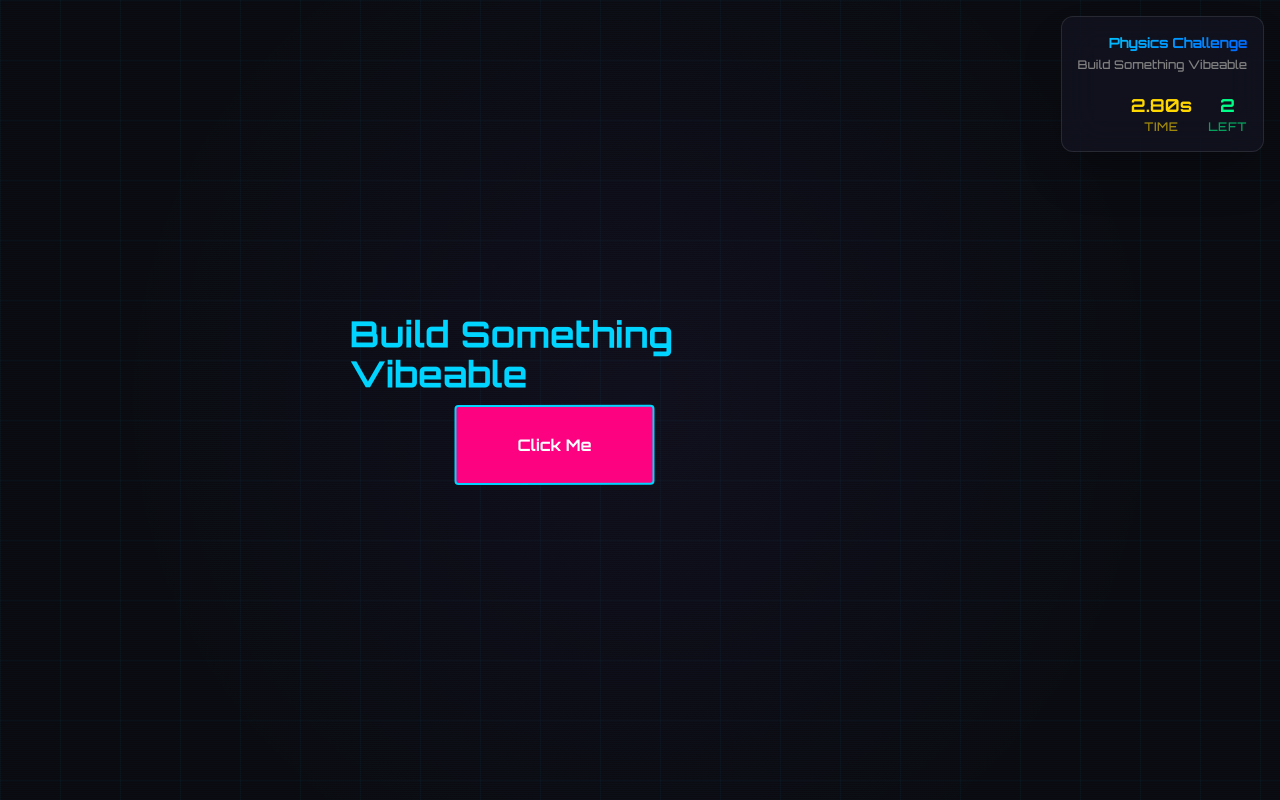
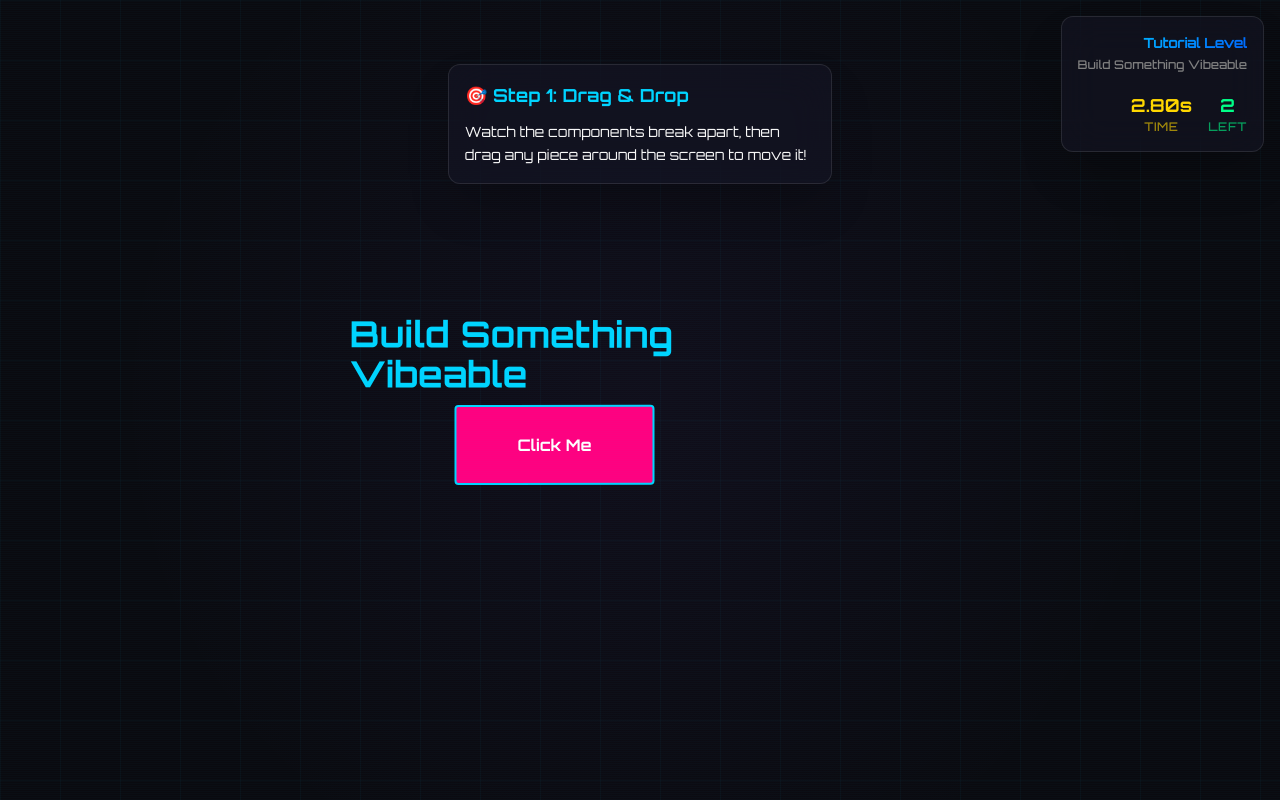
Before and after one commit to Lotus015/vajbaton, a Next.js app: page / in a window 1280 px wide. Both pictures are taken after a click on the button "🚀 START GAME". Built offline with nearby package versions, Linux system fonts and the light colour scheme.

Commit message:
tutorial level

```diff
--- a/src/app/page.tsx
+++ b/src/app/page.tsx
@@ -1,11 +1,16 @@
 'use client';
 
 import { useState, useEffect } from 'react';
-import { motion } from 'framer-motion';
+import { motion, AnimatePresence } from 'framer-motion';
 import PhysicsCanvas from '@/components/PhysicsCanvas';
 import InstructionsModal from '@/components/InstructionsModal';
+import TutorialPopup from '@/components/TutorialPopup';
+import CompletionModal from '@/components/CompletionModal';
 import { Card, CardHeader, CardTitle, CardDescription } from '@/components/ui/card';
+import { Button } from '@/components/ui/Button';
 import { pieces } from '@/types';
+
+type TutorialStep = 'welcome' | 'drag' | 'spacebar' | 'complete' | 'finished';
 
 export default function HomePage() {
   // 1) Local state
@@ -16,6 +21,9 @@ export default function HomePage() {
   const [isGameStarted, setIsGameStarted] = useState(false);
   const [timeElapsed, setTimeElapsed] = useState(0);
   const [snappedPieces, setSnappedPieces] = useState<Set<string>>(new Set());
+  const [tutorialStep, setTutorialStep] = useState<TutorialStep>('welcome');
+  const [hasStartedDrag, setHasStartedDrag] = useState(false);
+  const [hasUsedSpacebar, setHasUsedSpacebar] = useState(false);
 
   // Timer
   useEffect(() => {
@@ -30,14 +38,30 @@ export default function HomePage() {
 
   // Auto-break after 1.5 seconds when game starts
   useEffect(() => {
-    if (isGameStarted && !broken) {
+    if (isGameStarted && !broken && tutorialStep === 'drag') {
       const timer = setTimeout(() => {
         setBroken(true);
       }, 1500);
 
       return () => clearTimeout(timer);
     }
-  }, [isGameStarted, broken]);
+  }, [isGameStarted, broken, tutorialStep]);
+
+  // Check for level completion - proper React pattern
+  useEffect(() => {
+    console.log('🔍 Completion check:', {
+      snappedPiecesSize: snappedPieces.size,
+      piecesLength: pieces.length,
+      hasUsedSpacebar,
+      tutorialStep,
+      snappedPiecesArray: Array.from(snappedPieces)
+    });
+
+    if (snappedPieces.size === pieces.length && hasUsedSpacebar) {
+      console.log('✅ Tutorial complete! Setting to finished');
+      setTutorialStep('finished');
+    }
+  }, [snappedPieces, hasUsedSpacebar]);
 
   const formatTime = (ms: number) => {
     const seconds = Math.floor(ms / 1000);
@@ -46,7 +70,57 @@ export default function HomePage() {
   };
 
   const handlePieceSnapped = (pieceId: string) => {
-    setSnappedPieces(prev => new Set([...prev, pieceId]));
+    console.log('🎯 Piece snapped (auto):', pieceId);
+    setSnappedPieces(prev => {
+      const newSet = new Set([...prev, pieceId]);
+      console.log('📦 Updated snapped pieces (auto):', Array.from(newSet));
+      return newSet;
+    });
+  };
+
+  const handleStartDrag = (pieceId: string) => {
+    console.log('🖱️ Started dragging:', pieceId);
+    if (!hasStartedDrag && tutorialStep === 'drag') {
+      console.log('📚 Moving to spacebar step');
+      setHasStartedDrag(true);
+      setTutorialStep('spacebar');
+    }
+  };
+
+  const handleSpacebarSnap = (pieceId: string) => {
+    console.log('⌨️ Spacebar snap:', pieceId);
+
+    if (!hasUsedSpacebar && tutorialStep === 'spacebar') {
+      console.log('🎉 First spacebar use! Moving to complete step');
+      setHasUsedSpacebar(true);
+      setTutorialStep('complete');
+    }
+
+    setSnappedPieces(prev => {
+      const newSet = new Set([...prev, pieceId]);
+      console.log('📦 Updated snapped pieces (spacebar):', Array.from(newSet));
+      return newSet;
+    });
+  };
+
+  const startTutorial = () => {
+    setIsGameStarted(true);
+    setTutorialStep('drag');
+  };
+
+  const skipTutorial = () => {
+    setTutorialStep('finished');
+  };
+
+  const nextLevel = () => {
+    // For now, just reset the tutorial
+    setIsGameStarted(false);
+    setBroken(false);
+    setSnappedPieces(new Set());
+    setTutorialStep('welcome');
+    setHasStartedDrag(false);
+    setHasUsedSpacebar(false);
+    setTimeElapsed(0);
   };
 
   const piecesLeft = pieces.length - snappedPieces.size;
@@ -55,7 +129,7 @@ export default function HomePage() {
   if (!isGameStarted) {
     return (
       <div className="min-h-screen bg-synth-950 cyber-grid scanlines">
-        <InstructionsModal onStart={() => setIsGameStarted(true)} />
+        <InstructionsModal onStart={startTutorial} />
         {/* Preview of the level in the background */}
         <div className="opacity-30">
           <div className="relative w-screen h-screen bg-synth-950 cyber-grid scanlines overflow-hidden">
@@ -105,7 +179,7 @@ export default function HomePage() {
           <CardHeader className="p-4">
             <div className="text-right">
               <CardTitle className="text-sm font-bold gradient-text-secondary mb-1">
-                Physics Challenge
+                Tutorial Level
               </CardTitle>
               <CardDescription className="text-xs text-muted-foreground font-medium mb-3">
                 Build Something Vibeable
@@ -130,6 +204,44 @@ export default function HomePage() {
           </CardHeader>
         </Card>
       </motion.div>
+
+      {/* Tutorial Popups */}
+      <AnimatePresence>
+        {tutorialStep === 'drag' && (
+          <TutorialPopup
+            title="🎯 Step 1: Drag & Drop"
+            description="Watch the components break apart, then drag any piece around the screen to move it!"
+            position="top-center"
+            onSkip={skipTutorial}
+            showButtons={false}
+          />
+        )}
+
+        {tutorialStep === 'spacebar' && (
+          <TutorialPopup
+            title="📌 Step 2: Pin in Place"
+            description="While dragging a piece, press SPACEBAR to pin it in that exact location!"
+            position="top-center"
+            onSkip={skipTutorial}
+            showButtons={false}
+          />
+        )}
+
+        {tutorialStep === 'complete' && (
+          <TutorialPopup
+            title="🎉 Almost Done!"
+            description="Great! Now pin both pieces wherever you want them. You can drag them close to their original spots to snap them back automatically."
+            position="top-center"
+            onSkip={skipTutorial}
+            showButtons={false}
+          />
+        )}
+      </AnimatePresence>
+
+      {/* Completion Modal */}
+      {tutorialStep === 'finished' && (
+        <CompletionModal onNextLevel={nextLevel} />
+      )}
 
       {/* 2) Render header */}
       <div
@@ -169,6 +281,8 @@ export default function HomePage() {
         breakMode={broken}
         onUpdate={(pos) => setPositions(pos)}
         onPieceSnapped={handlePieceSnapped}
+        onStartDrag={handleStartDrag}
+        onSpacebarSnap={handleSpacebarSnap}
       />
     </div>
   );
--- /dev/null
+++ b/src/components/CompletionModal.tsx
@@ -0,0 +1,58 @@
+'use client';
+
+import { motion } from 'framer-motion';
+import { Button } from '@/components/ui/Button';
+import { Dialog, DialogContent, DialogHeader, DialogTitle } from '@/components/ui/dialog';
+
+interface CompletionModalProps {
+  onNextLevel: () => void;
+}
+
+const CompletionModal = ({ onNextLevel }: CompletionModalProps) => {
+  return (
+    <Dialog open={true}>
+      <DialogContent className="glass border-neon-cyan/50 shadow-2xl max-w-lg">
+        <motion.div
+          initial={{ scale: 0.8, opacity: 0 }}
+          animate={{ scale: 1, opacity: 1 }}
+          transition={{ duration: 0.5 }}
+        >
+          <DialogHeader className="text-center mb-6">
+            <DialogTitle className="text-4xl font-black gradient-text mb-4">
+              🎉 CONGRATULATIONS!
+            </DialogTitle>
+            <div className="text-neon-cyan text-xl font-medium mb-4">
+              You are now a vibecoder!
+            </div>
+          </DialogHeader>
+
+          <div className="space-y-4 text-center text-foreground">
+            <div className="bg-synth-800/50 rounded-lg p-4 border border-neon-purple/30">
+              <p className="text-sm leading-relaxed">
+                You've mastered the art of physics-based UI reconstruction!
+                Time to put your skills to the test with more challenging levels.
+              </p>
+            </div>
+
+            <div className="text-neon-yellow text-sm">
+              ⚡ Ready for the real challenge?
+            </div>
+          </div>
+
+          <div className="flex justify-center mt-8">
+            <Button
+              variant="neon-pink"
+              size="lg"
+              onClick={onNextLevel}
+              className="text-xl px-12 py-4 h-16 font-bold"
+            >
+              🚀 NEXT LEVEL
+            </Button>
+          </div>
+        </motion.div>
+      </DialogContent>
+    </Dialog>
+  );
+};
+
+export default CompletionModal;
--- /dev/null
+++ b/src/components/TutorialPopup.tsx
@@ -0,0 +1,85 @@
+'use client';
+
+import { motion } from 'framer-motion';
+import { Button } from '@/components/ui/Button';
+
+interface TutorialPopupProps {
+  title: string;
+  description: string;
+  position: 'top-left' | 'top-right' | 'top-center' | 'bottom-left' | 'bottom-right' | 'center';
+  onNext?: () => void;
+  onSkip?: () => void;
+  showButtons?: boolean;
+}
+
+const TutorialPopup = ({
+  title,
+  description,
+  position,
+  onNext,
+  onSkip,
+  showButtons = true
+}: TutorialPopupProps) => {
+  const getPositionClasses = () => {
+    switch (position) {
+      case 'top-left':
+        return 'top-4 left-4';
+      case 'top-right':
+        return 'top-4 right-4';
+      case 'top-center':
+        return 'top-16 left-1/2 transform -translate-x-1/2';
+      case 'bottom-left':
+        return 'bottom-4 left-4';
+      case 'bottom-right':
+        return 'bottom-4 right-4';
+      case 'center':
+        return 'top-1/2 left-1/2 transform -translate-x-1/2 -translate-y-1/2';
+      default:
+        return 'top-4 left-4';
+    }
+  };
+
+  return (
+    <motion.div
+      initial={{ opacity: 0, scale: 0.8 }}
+      animate={{ opacity: 1, scale: 1 }}
+      exit={{ opacity: 0, scale: 0.8 }}
+      transition={{ duration: 0.3 }}
+      className={`fixed ${getPositionClasses()} z-[9999] max-w-sm`}
+    >
+      <div className="glass border-neon-cyan/50 shadow-2xl rounded-lg p-4">
+        <div className="space-y-3">
+          <h3 className="text-lg font-bold text-neon-cyan">{title}</h3>
+          <p className="text-sm text-foreground leading-relaxed">{description}</p>
+
+          {showButtons && (
+            <div className="flex gap-2 justify-end">
+              {onSkip && (
+                <Button
+                  variant="ghost"
+                  size="sm"
+                  onClick={onSkip}
+                  className="text-xs"
+                >
+                  Skip Tutorial
+                </Button>
+              )}
+              {onNext && (
+                <Button
+                  variant="neon-cyan"
+                  size="sm"
+                  onClick={onNext}
+                  className="text-xs"
+                >
+                  Got it!
+                </Button>
+              )}
+            </div>
+          )}
+        </div>
+      </div>
+    </motion.div>
+  );
+};
+
+export default TutorialPopup;
```
Also changed, not shown: src/components/PhysicsCanvas.tsx (+32 -2 lines), 2 other files (tests, documents, lock files or other folders).
